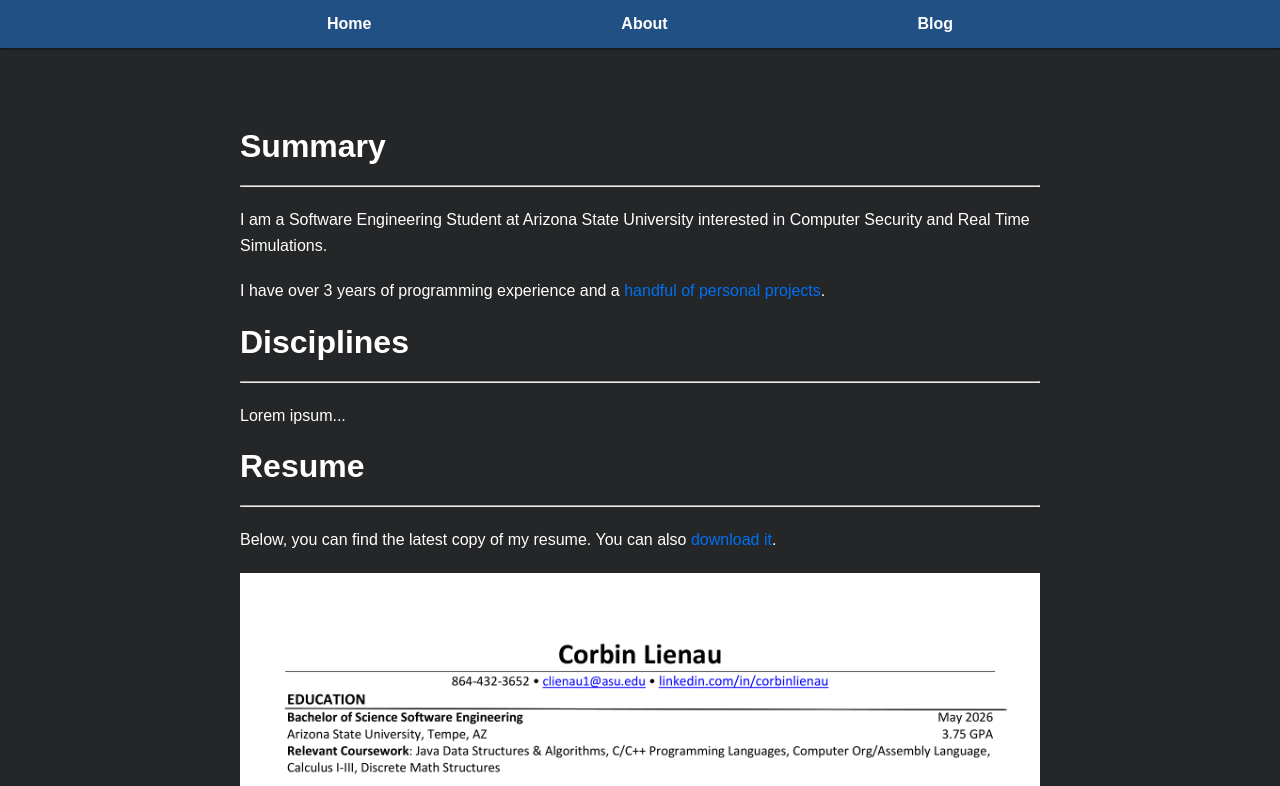
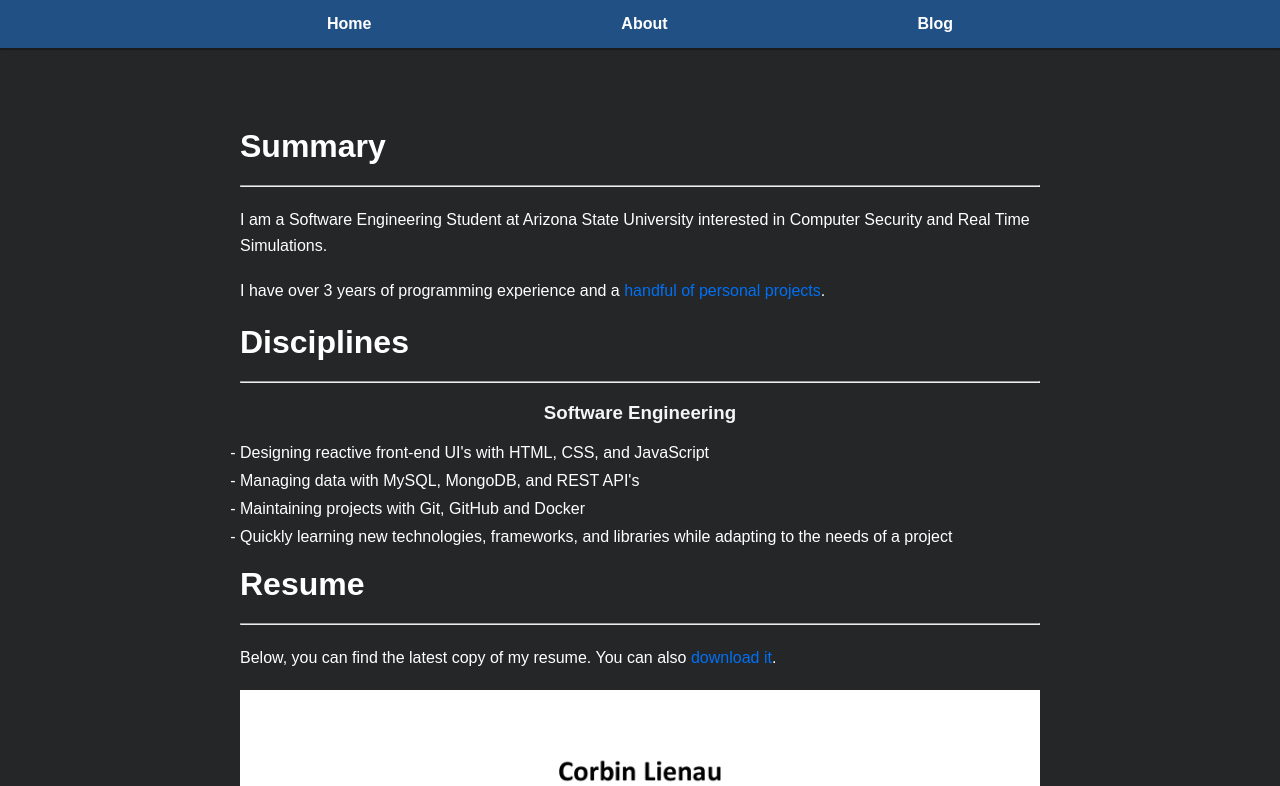
Before and after one commit to garnetraven/personal-website2.0, a Next.js app: page /about in a window 1280 px wide. Shown: the top 786 px of the page. Built offline with nearby package versions, Linux system fonts and the light colour scheme.

Commit message:
Add info to about

```diff
--- a/pages/about.js
+++ b/pages/about.js
@@ -30,9 +30,21 @@ export default function About() {
           Disciplines
         </h1>
         <hr />
-        <p className={styles.description}>
-          Lorem ipsum...
-        </p>
+        <h3>Software Engineering</h3>
+        <ul>
+          <li>
+            Designing reactive front-end UI's with HTML, CSS, and JavaScript
+          </li>
+          <li>
+            Managing data with MySQL, MongoDB, and REST API's
+          </li>
+          <li>
+            Maintaining projects with Git, GitHub and Docker
+          </li>
+          <li>
+            Quickly learning new technologies, frameworks, and libraries while adapting to the needs of a project
+          </li>
+        </ul>
         <h1 className={styles.title}>
           Resume
         </h1>
--- a/styles/About.module.css
+++ b/styles/About.module.css
@@ -8,6 +8,21 @@
     margin: 20px 0;
     color: #fff;
     font-size: 2em;
+  }
+
+  .main h3 {
+    text-align: center;
+  }
+
+  .main ul {
+    margin: 20px 0;
+    padding: 0;
+    list-style-type: '- ';
+  }
+
+  .main li {
+    margin: 10px 0;
+    color: #fff;
   }
 
   .description {
```
